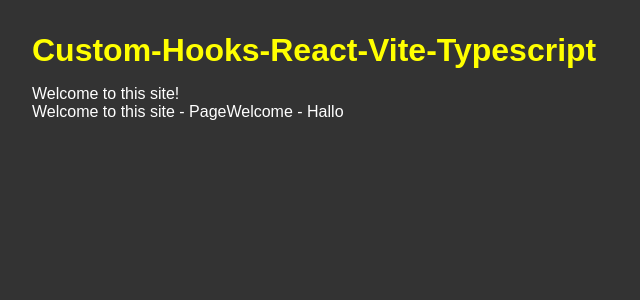
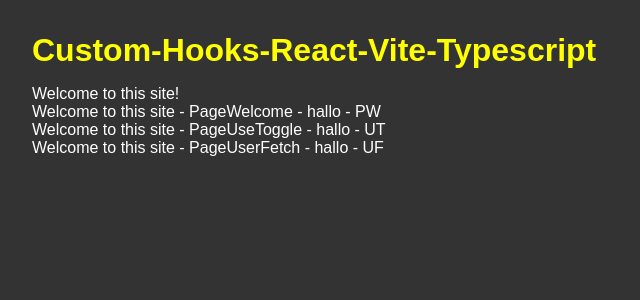
Before and after one commit to Scientific-Research/mk004-custom-hooks-React-Vite-Typescript, a React (Vite) app: page / in a window 1280 px wide. Shown: the top 300 px of the page, without its empty margins (0-640 px from the left). Built offline with nearby package versions, Linux system fonts and the light colour scheme.

Commit message:
defining the exact interface for Typescript

```diff
--- a/src/App.tsx
+++ b/src/App.tsx
@@ -3,8 +3,6 @@
 import { PageWelcome } from './components/pageWelcome';
 import { PageUseToggle } from './components/PageUseToggle';
 import { PageUserFetch } from './components/PageUseFetch';
-
-const name = 'Hallo';
 
 function App() {
   return (
@@ -12,7 +10,9 @@ function App() {
       <h1>Custom-Hooks-React-Vite-Typescript</h1>
       <p>Welcome to this site!</p>
 
-      <PageWelcome PageWelcome={name} />
+      <PageWelcome PageWelcome={'hallo - PW'} />
+      <PageUseToggle PageUseToggle={'hallo - UT'} />
+      <PageUserFetch PageUserFetch={'hallo - UF'} />
     </div>
   );
 }
--- a/src/components/PageUseFetch.tsx
+++ b/src/components/PageUseFetch.tsx
@@ -1,7 +1,11 @@
-export const PageUserFetch = () => {
+interface Iprop {
+  PageUserFetch: string;
+}
+
+export const PageUserFetch = ({ PageUserFetch }: Iprop) => {
   return (
     <>
-      <p>Welcome to this site - PageUserFetch</p>
+      <p>Welcome to this site - PageUserFetch - {PageUserFetch}</p>
     </>
   );
 };
--- a/src/components/PageUseToggle.tsx
+++ b/src/components/PageUseToggle.tsx
@@ -1,7 +1,11 @@
-export const PageUseToggle = () => {
+interface IProp {
+  PageUseToggle: string;
+}
+
+export const PageUseToggle = ({ PageUseToggle }: IProp) => {
   return (
     <>
-      <p>Welcome to this site - PageUseToggle</p>
+      <p>Welcome to this site - PageUseToggle - {PageUseToggle}</p>
     </>
   );
 };
--- a/src/components/PageWelcome.tsx
+++ b/src/components/PageWelcome.tsx
@@ -1,4 +1,8 @@
-export const PageWelcome = ({ PageWelcome }: any) => {
+interface IProp {
+  PageWelcome: string;
+}
+
+export const PageWelcome = ({ PageWelcome }: IProp) => {
   return (
     <>
       <p>Welcome to this site - PageWelcome - {PageWelcome}</p>
```
